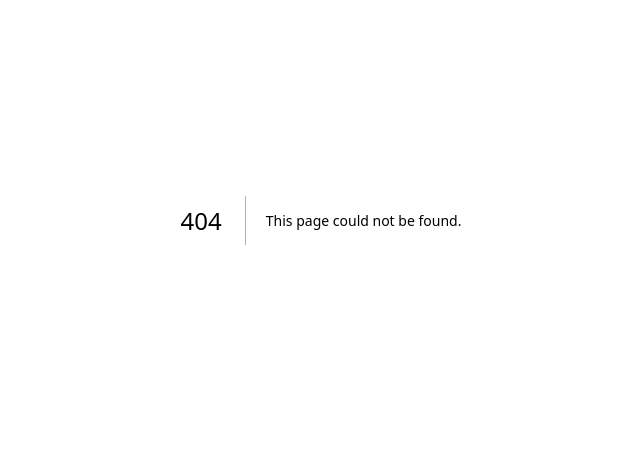
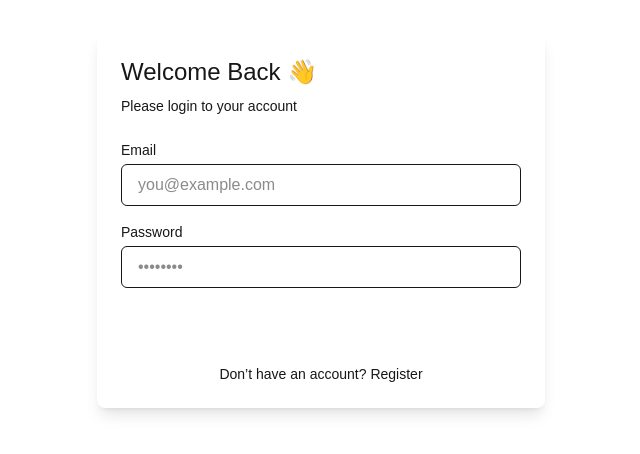
Before and after one commit to Waahguptaji/spndo, a Next.js app in the folder client/: page /login in a window 1280 px wide. Before the commit this address had no page. Shown: the part 180-634 px from the top of the page, without its empty margins (319-959 px from the left). Built offline with nearby package versions, Linux system fonts and the light colour scheme.

Commit message:
feat(login-ui): implement login page UI with inputs

```diff
--- /dev/null
+++ b/client/src/app/login/page.tsx
@@ -0,0 +1,73 @@
+// src/app/login/page.tsx
+
+"use client";
+
+import { useState } from "react";
+import { useRouter } from "next/navigation";
+import FormInput from "@/components/FormInput";
+import Button from "@/components/Button";
+
+export default function LoginPage() {
+  const [formData, setFormData] = useState({ email: "", password: "" });
+  const router = useRouter();
+
+  const handleChange = (e: React.ChangeEvent<HTMLInputElement>) => {
+    setFormData({ ...formData, [e.target.id]: e.target.value });
+  };
+
+  const handleSubmit = (e: React.FormEvent<HTMLFormElement>) => {
+    e.preventDefault();
+
+    // 🔐 Placeholder login logic
+    if (formData.email === "test@spndo.com" && formData.password === "123456") {
+      alert("Login successful!");
+      router.push("/dashboard"); // replace with actual route later
+    } else {
+      alert("Invalid credentials");
+    }
+  };
+
+  return (
+    <div className="min-h-screen flex items-center justify-center bg-neutral-softGrey3 dark:bg-dark-bg px-4">
+      <div className="w-full max-w-md p-6 rounded-lg shadow-lg bg-neutral-white dark:bg-neutral-dark2">
+        <h2 className="text-2xl font-heading text-primary-brand dark:text-dark-text mb-2">
+          Welcome Back 👋
+        </h2>
+        <p className="text-sm text-neutral-grey1 dark:text-dark-muted mb-6">
+          Please login to your account
+        </p>
+
+        <form onSubmit={handleSubmit} className="flex flex-col gap-4">
+          <FormInput
+            id="email"
+            type="email"
+            label="Email"
+            placeholder="you@example.com"
+            value={formData.email}
+            onChange={handleChange}
+          />
+          <FormInput
+            id="password"
+            type="password"
+            label="Password"
+            placeholder="••••••••"
+            value={formData.password}
+            onChange={handleChange}
+          />
+<Button type="submit" className="mt-2">Login</Button>
+
+        </form>
+
+        <p className="mt-4 text-sm text-center text-neutral-grey2 dark:text-dark-muted">
+          Don’t have an account?{" "}
+          <a
+            href="/register"
+            className="text-primary-brand hover:underline dark:text-primary-brand"
+          >
+            Register
+          </a>
+        </p>
+      </div>
+    </div>
+  );
+}
```
